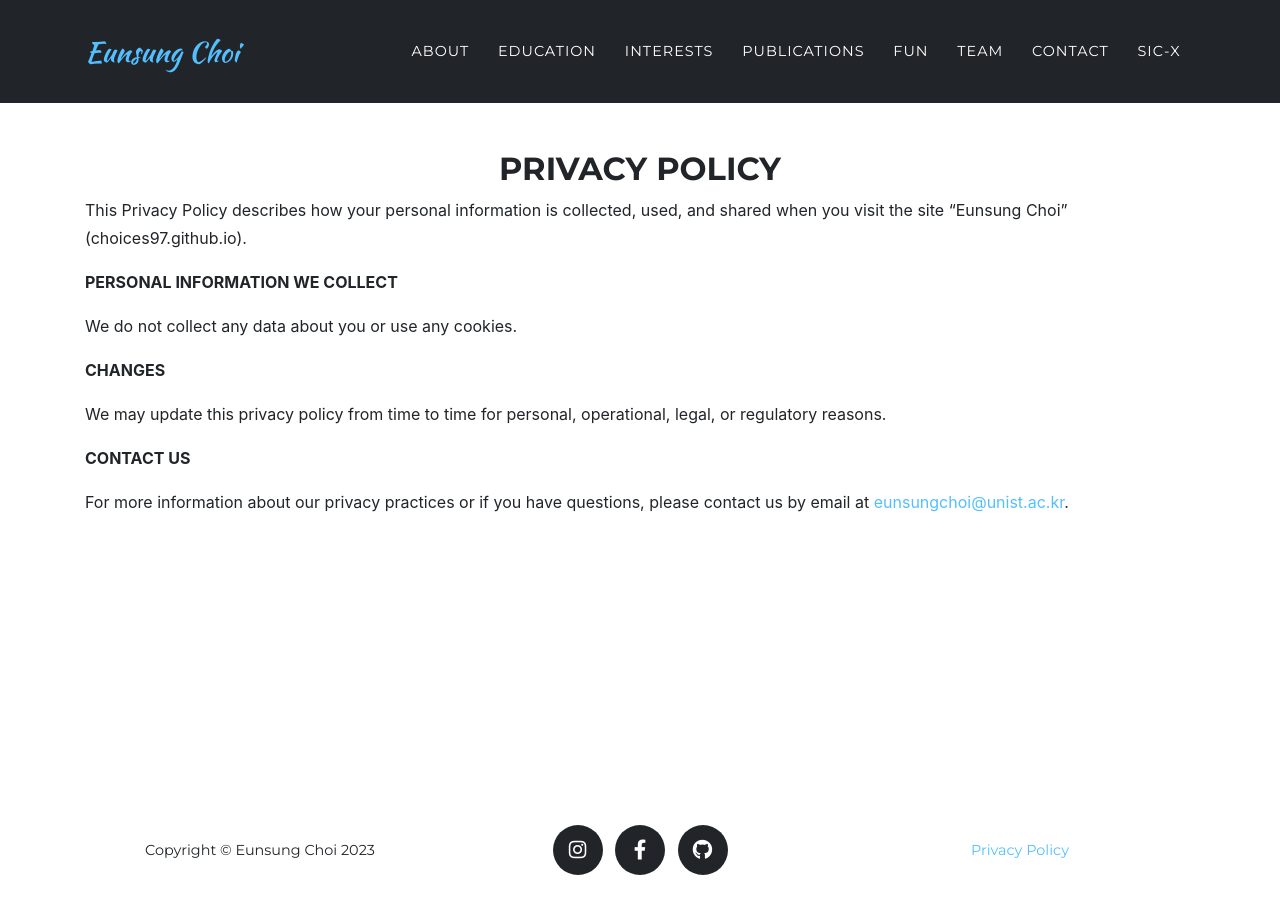
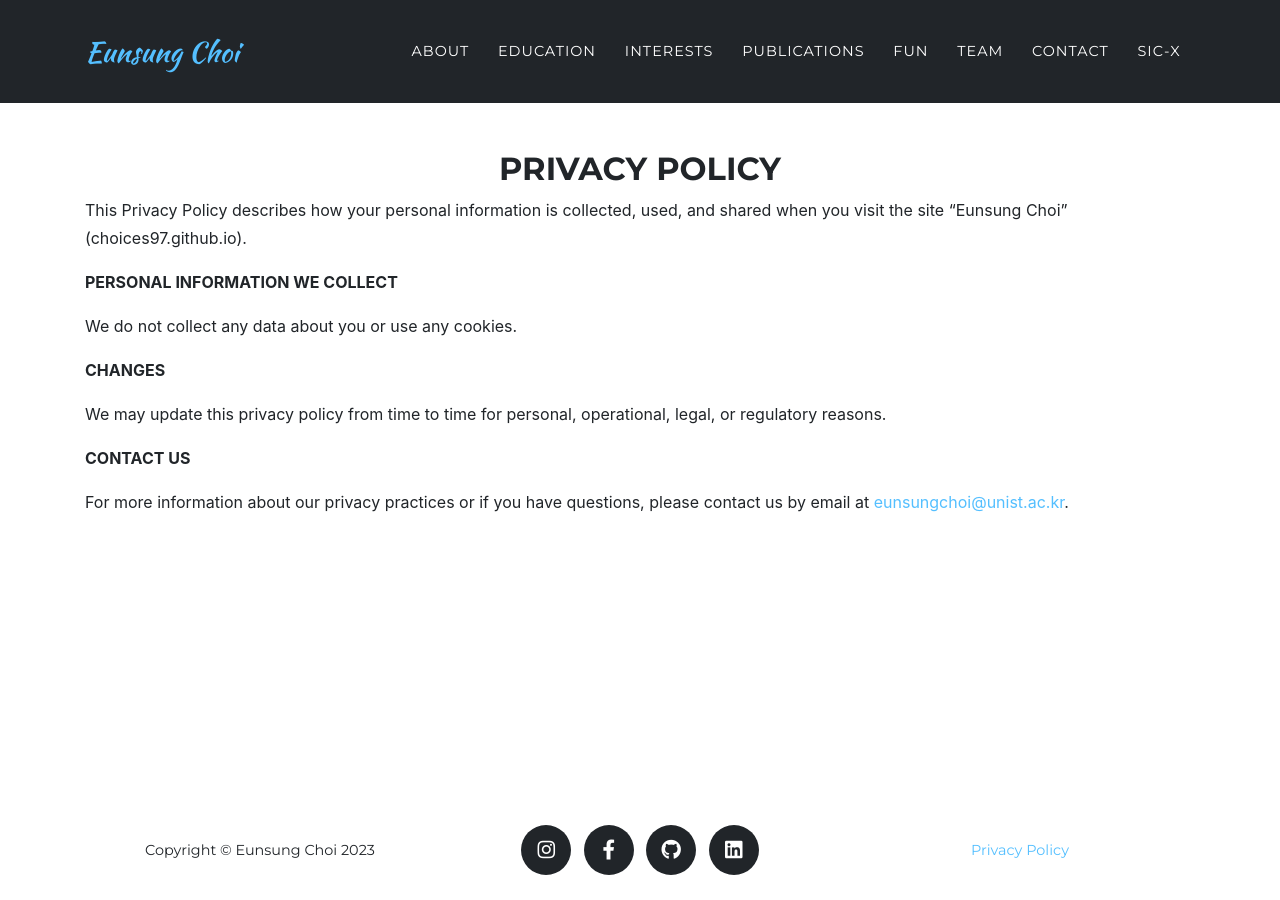
Before and after one commit to choices97/choices97.github.io, a Jekyll site: the page built from legal.md, in a window 1280 px wide. Built offline with Jekyll 4.4.1, drawn with Linux system fonts in a browser that asks for light colours; some web fonts are replaced; comment, search, counter and statistics services are not loaded.

Commit message:
Update sitetext.yml

```diff
--- a/_data/sitetext.yml
+++ b/_data/sitetext.yml
@@ -230,6 +230,8 @@ en: &DEFAULT_EN
         icon: "fab fa-facebook-f"
       - url: https://github.com/choices97
         icon: "fab fa-github"
+      - url: https://www.linkedin.com/in/eunsung-choi-86818823b/
+        icon: "fab fa-linkedin"
 
 en-US:
   <<: *DEFAULT_EN
```
